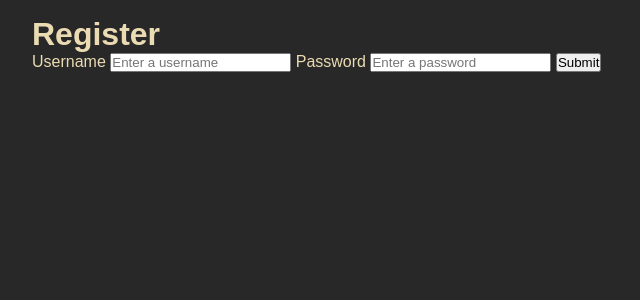
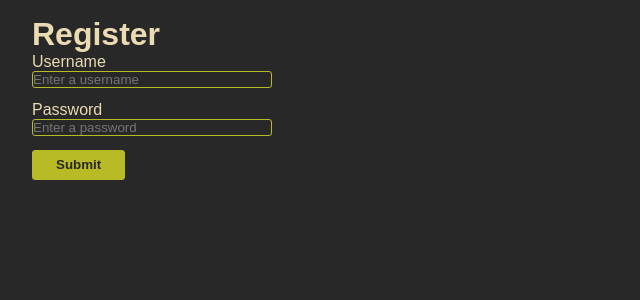
Before and after one commit to teratoscincus/flask_user_authentication, a Flask app: page /register in a window 1280 px wide. Shown: the part 69-369 px from the top of the page, without its empty margins (0-640 px from the left). Run offline with Flask 2, Linux system fonts and the light colour scheme.

Commit message:
Add css rules for forms

```diff
--- a/members_only/static/style.css
+++ b/members_only/static/style.css
@@ -1,9 +1,12 @@
+/* General */
+
 * {
     font-family: sans-serif;
     text-decoration: none;
     list-style: none;
     margin: 0;
     padding: 0;
+    border: none;
 }
 
 body {
@@ -16,6 +19,8 @@ main {
     color: #EBDBB2;
     margin: 0 2em 0 2em;
 }
+
+/* Header navigation bar */
 
 header nav {
     background: #282828;
@@ -43,9 +48,53 @@ header nav h1 {
     color: #B8BB26;
 }
 
+.nav__link:focus,
 .nav__link:hover {
     color: #EBDBB2;
     text-shadow: 0 0 5px #FFF,
         0 0 15px #EBDBB2,
         0 0 35px #EBDBB2;
 }
+
+/* Forms */
+
+form {
+    display: flex;
+    flex-direction: column;
+    max-width: 15em;
+}
+
+input {
+    background: #282828;
+    color: #EBDBB2;
+    border: 1px solid #B8BB26;
+    border-radius: 3px;
+    transition: ease 0.35s;
+    margin-bottom: 1em;
+}
+
+input:focus {
+    color: #EBDBB2;
+    border: 1px solid #B8BB26;
+    box-shadow: 0 0 5px #FFF,
+        0 0 15px #B8BB26,
+        0 0 35px #B8BB26;
+}
+
+form button {
+    font-weight: 900;
+    background: #B8BB26;
+    color: #282828;
+    border: 1px solid #B8BB26;
+    max-width: 7em;
+    padding: 0.5em 1em 0.5em 1em;
+    border-radius: 3px;
+}
+
+form button:focus,
+form button:hover {
+    border: 1px solid #B8BB26;
+    box-shadow: 0 0 5px #FFF,
+        0 0 15px #B8BB26,
+        0 0 35px #B8BB26;
+}
```
